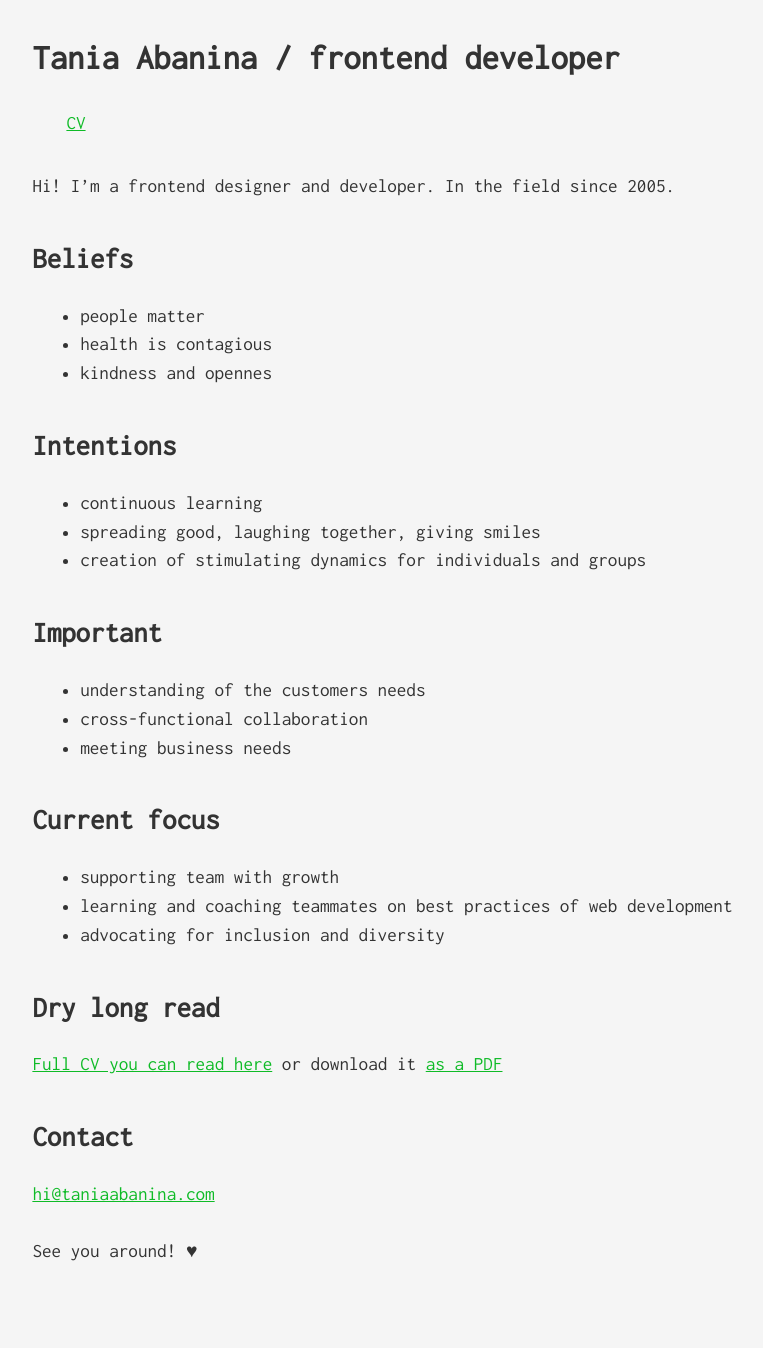
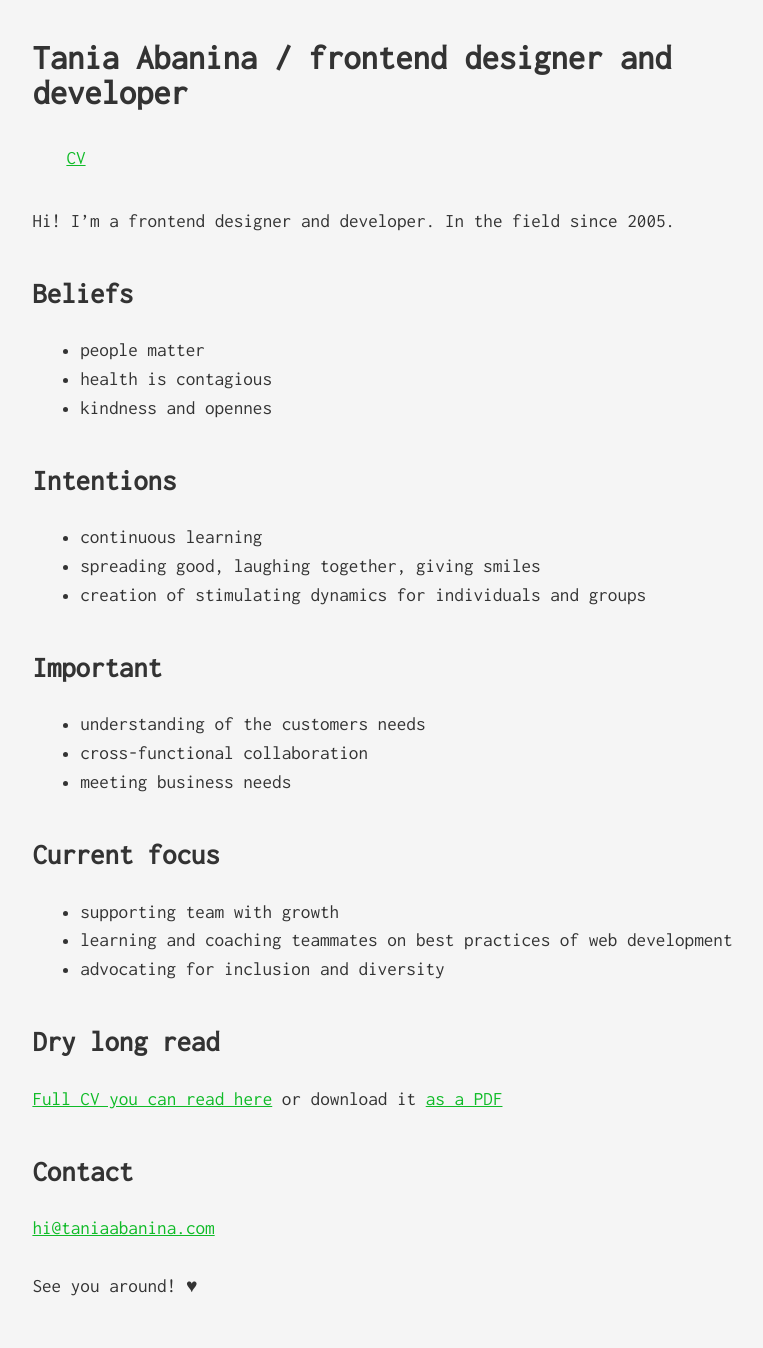
Before and after one commit to tataata/taniaabanina.com, a Jekyll site: the page built from index.md, in a window 1280 px wide. Shown: the whole page, without its empty margins (6-769 px from the left). Built offline with Jekyll 4.4.1, drawn with Linux system fonts in a browser that asks for light colours; before the commit the page ends 1313 px from its top, so only the background shows below that.

Commit message:
Update title in the header

```diff
--- a/_includes/header.html
+++ b/_includes/header.html
@@ -4,7 +4,7 @@
 {% capture location %}{{ page.url | remove_first:'/' | split:'/' | first }}{% endcapture %}
 
 <header>
-	<h1>Tania Abanina / <span class="small">frontend developer</span></h1>
+	<h1>Tania Abanina / <span class="small">frontend designer and developer</span></h1>
 </header>
 
 <main>
```
